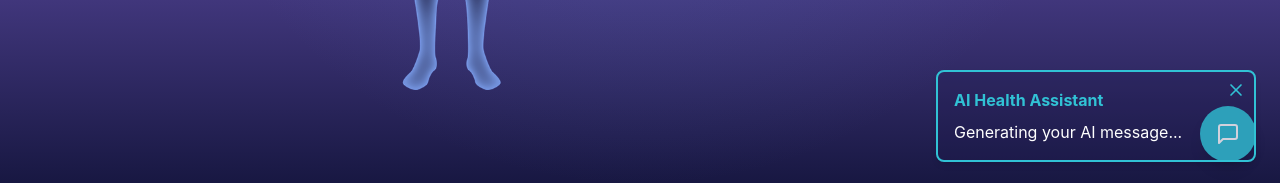
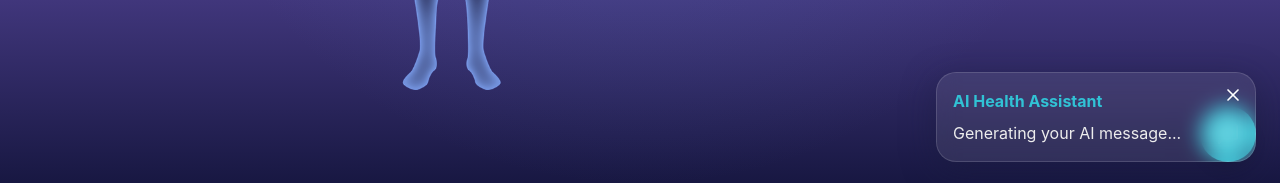
Before and after one commit to valttku/sote2035, a Next.js app in the folder client/: page / in a window 1280 px wide. Both pictures are taken after a click on the button "Open AI Health Assistant". Shown: the part 614-797 px from the top of the page. Built offline with nearby package versions, Linux system fonts and the light colour scheme; no server answers.

Commit message:
separated code into components to simplify homepage

```diff
--- a/client/src/app/page.tsx
+++ b/client/src/app/page.tsx
@@ -2,6 +2,8 @@
 import { useEffect, useRef, useState, useMemo } from "react";
 import AppLayout from "../components/AppLayout";
 import AIMessageWindow from "../components/home/AIMessageWindow";
+import DigitalTwin from "../components/home/DigitalTwin";
+import AIMessageButton from "../components/home/AIMessageButton";
 import HealthStatsPanel, { BodyPartId } from "../components/home/healthStatsPanel";
 import { useTranslation } from "@/i18n/LanguageProvider";
 
@@ -90,37 +92,13 @@ export default function Home() {
           <h1 className="text-5xl text-left">{t.home.title}</h1>
 
           <div className="flex flex-row items-start justify-center sm:gap-20 md:gap-70 w-full text-xs sm:text-sm md:text-lg">
-            <div className="relative w-1/2 max-w-[200px] min-w-[200px] flex-shrink-0 md:translate-x-50">
-              <img
-                src={isFemale ? "/avatar-female.png" : "/avatar-male.png"}
-                alt="Digital twin"
-                className="w-full max-h-[60vh] object-contain block"
-              />
-
-              {BODY_PARTS.map(({ id, top, left }) => (
-                <div
-                  key={id}
-                  onClick={() => setSelected(id)}
-                  style={{
-                    position: "absolute",
-                    width: "8%",
-                    height: "3%",
-                    borderRadius: "50%",
-                    cursor: "pointer",
-                    top,
-                    left,
-                    background:
-                      selected === id
-                        ? "rgba(10, 33, 90, 0.7)"
-                        : alerts[id]
-                          ? "rgba(220, 38, 81, 0.95)"
-                          : "rgba(203, 215, 249, 0.8)",
-                  }}
-                  className={alerts[id] ? "animate-pulse" : undefined}
-                  aria-label={id}
-                />
-              ))}
-            </div>
+            <DigitalTwin
+              BODY_PARTS={BODY_PARTS}
+              selected={selected}
+              setSelected={setSelected}
+              alerts={alerts}
+              isFemale={isFemale}
+            />
 
             <div className="w-1/2 max-w-[auto] min-w-[200px] flex flex-col justify-start text-left">
               {!selected && (
@@ -142,34 +120,11 @@ export default function Home() {
         </div>
       </div>
 
-      {/* Floating AI icon with new message indicator */}
-      <button
-        className="fixed bottom-6 right-6 z-50 bg-[#31c2d5] hover:bg-[#28a0b0] text-white rounded-full shadow-lg p-4 flex items-center justify-center"
-        style={{ width: 56, height: 56 }}
-        aria-label="Open AI Health Assistant"
+      {/* Floating AI icon with new message indicator as a separate component */}
+      <AIMessageButton
+        hasNewMessage={!!aiMessage && !showAIWindow}
         onClick={() => setShowAIWindow((v) => !v)}
-      >
-        <svg
-          width="32"
-          height="32"
-          viewBox="0 0 24 24"
-          fill="none"
-          stroke="currentColor"
-          strokeWidth="2"
-          strokeLinecap="round"
-          strokeLinejoin="round"
-        >
-          <path d="M21 15a2 2 0 0 1-2 2H7l-4 4V5a2 2 0 0 1 2-2h14a2 2 0 0 1 2 2z" />
-        </svg>
-        {/* Red dot indicator for new AI message */}
-        {aiMessage && !showAIWindow && (
-          <span
-            className="absolute top-2 right-2 w-3 h-3 bg-red-500 rounded-full animate-pulse"
-            style={{ pointerEvents: "none" }}
-            aria-label="New AI message"
-          />
-        )}
-      </button>
+      />
 
       <AIMessageWindow
         message={aiMessage || ""}
--- /dev/null
+++ b/client/src/components/home/AIMessageButton.tsx
@@ -0,0 +1,38 @@
+import React from "react";
+
+interface AIMessageButtonProps {
+  hasNewMessage: boolean;
+  onClick: () => void;
+}
+
+const AIMessageButton: React.FC<AIMessageButtonProps> = ({ hasNewMessage, onClick }) => (
+  <button
+    className="fixed bottom-6 right-6 z-50 bg-[#31c2d5] hover:bg-[#28a0b0] text-white rounded-full shadow-lg p-4 flex items-center justify-center"
+    style={{ width: 56, height: 56 }}
+    aria-label="Open AI Health Assistant"
+    onClick={onClick}
+  >
+    <svg
+      width="32"
+      height="32"
+      viewBox="0 0 24 24"
+      fill="none"
+      stroke="currentColor"
+      strokeWidth="2"
+      strokeLinecap="round"
+      strokeLinejoin="round"
+    >
+      <path d="M21 15a2 2 0 0 1-2 2H7l-4 4V5a2 2 0 0 1 2-2h14a2 2 0 0 1 2 2z" />
+    </svg>
+    {/* Red dot indicator for new AI message */}
+    {hasNewMessage && (
+      <span
+        className="absolute top-2 right-2 w-3 h-3 bg-red-500 rounded-full animate-pulse"
+        style={{ pointerEvents: "none" }}
+        aria-label="New AI message"
+      />
+    )}
+  </button>
+);
+
+export default AIMessageButton;
--- a/client/src/components/home/AIMessageWindow.tsx
+++ b/client/src/components/home/AIMessageWindow.tsx
@@ -16,9 +16,9 @@ const AIMessageWindow: React.FC<AIMessageWindowProps> = ({
   if (!open) return null;
   return (
     <div className="fixed bottom-6 right-6 z-50 flex items-end justify-end">
-      <div className="relative p-4 rounded-lg bg-[#1e1c4f]/20 border-[2px] border-[#31c2d5] shadow-md min-w-[320px] max-w-[400px]">
+      <div className=" ui-component-styles relative p-4 shadow-md min-w-[320px] max-w-[400px]">
         <button
-          className="absolute top-2 right-2 text-[#31c2d5] hover:text-[#28a0b0]"
+          className="absolute top-2 right-2 text-white p-1"
           aria-label="Close AI Message"
           onClick={onClose}
         >
@@ -36,13 +36,15 @@ const AIMessageWindow: React.FC<AIMessageWindowProps> = ({
             <line x1="6" y1="6" x2="18" y2="18" />
           </svg>
         </button>
+
         <h3 className="font-bold mb-2 text-[#31c2d5]">AI Health Assistant</h3>
+
         {loading ? (
-          <div className="text-white">Generating your AI message...</div>
+          <p>Generating your AI message...</p>
         ) : message ? (
-          <div className="text-white whitespace-pre-line">{message}</div>
+          <p className="whitespace-pre-line">{message}</p>
         ) : (
-          <div className="text-white">No message available.</div>
+          <p className="">No message available.</p>
         )}
       </div>
     </div>
--- /dev/null
+++ b/client/src/components/home/DigitalTwin.tsx
@@ -0,0 +1,56 @@
+import React from "react";
+import { BodyPartId } from "./healthStatsPanel";
+
+interface DigitalTwinProps {
+  BODY_PARTS: Array<{
+    id: BodyPartId;
+    label: string;
+    top: string;
+    left: string;
+  }>;
+  selected: BodyPartId | null;
+  setSelected: (id: BodyPartId) => void;
+  alerts: Record<BodyPartId, boolean>;
+  isFemale: boolean;
+}
+
+const DigitalTwin: React.FC<DigitalTwinProps> = ({
+  BODY_PARTS,
+  selected,
+  setSelected,
+  alerts,
+  isFemale,
+}) => (
+  <div className="relative w-1/2 max-w-[200px] min-w-[200px] flex-shrink-0 md:translate-x-50">
+    <img
+      src={isFemale ? "/avatar-female.png" : "/avatar-male.png"}
+      alt="Digital twin"
+      className="w-full max-h-[60vh] object-contain block"
+    />
+    {BODY_PARTS.map(({ id, top, left }) => (
+      <div
+        key={id}
+        onClick={() => setSelected(id)}
+        style={{
+          position: "absolute",
+          width: "8%",
+          height: "3%",
+          borderRadius: "50%",
+          cursor: "pointer",
+          top,
+          left,
+          background:
+            selected === id
+              ? "rgba(10, 33, 90, 0.7)"
+              : alerts[id]
+              ? "rgba(220, 38, 81, 0.95)"
+              : "rgba(203, 215, 249, 0.8)",
+        }}
+        className={alerts[id] ? "animate-pulse" : undefined}
+        aria-label={id}
+      />
+    ))}
+  </div>
+);
+
+export default DigitalTwin;
```
Also changed, not shown: 1 other file (tests, documents, lock files or other folders).
